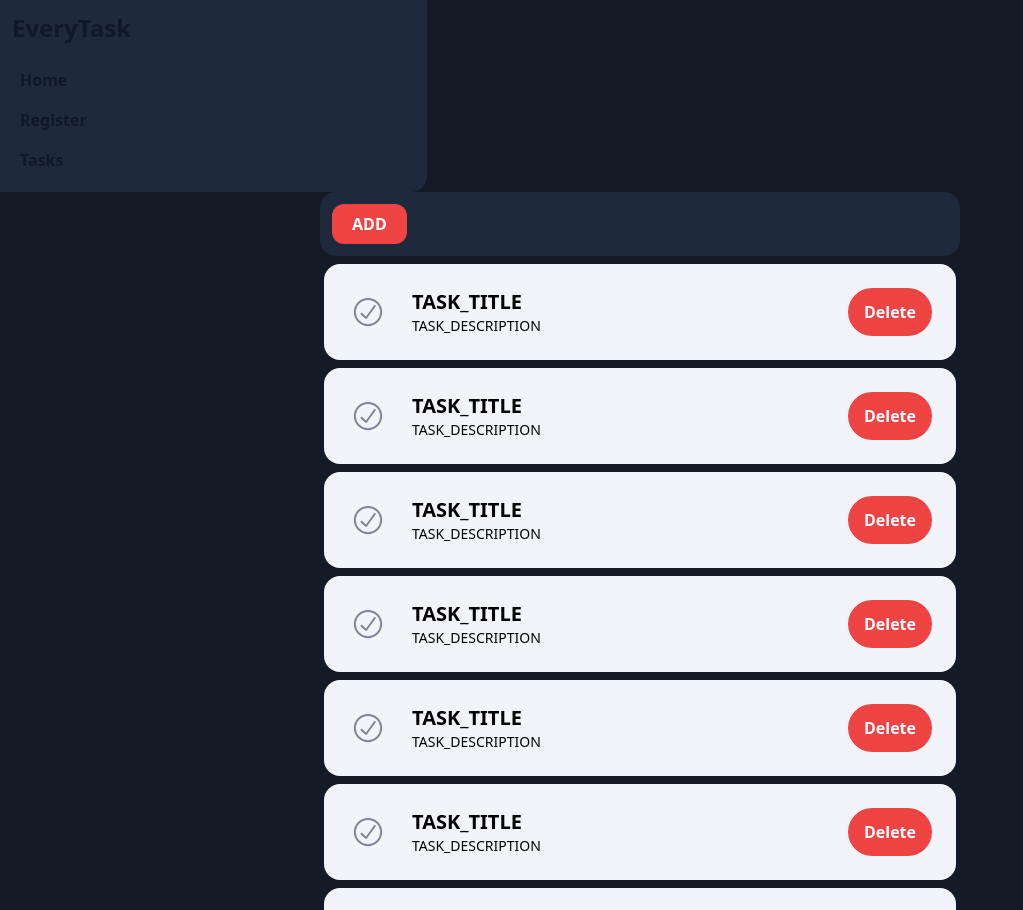
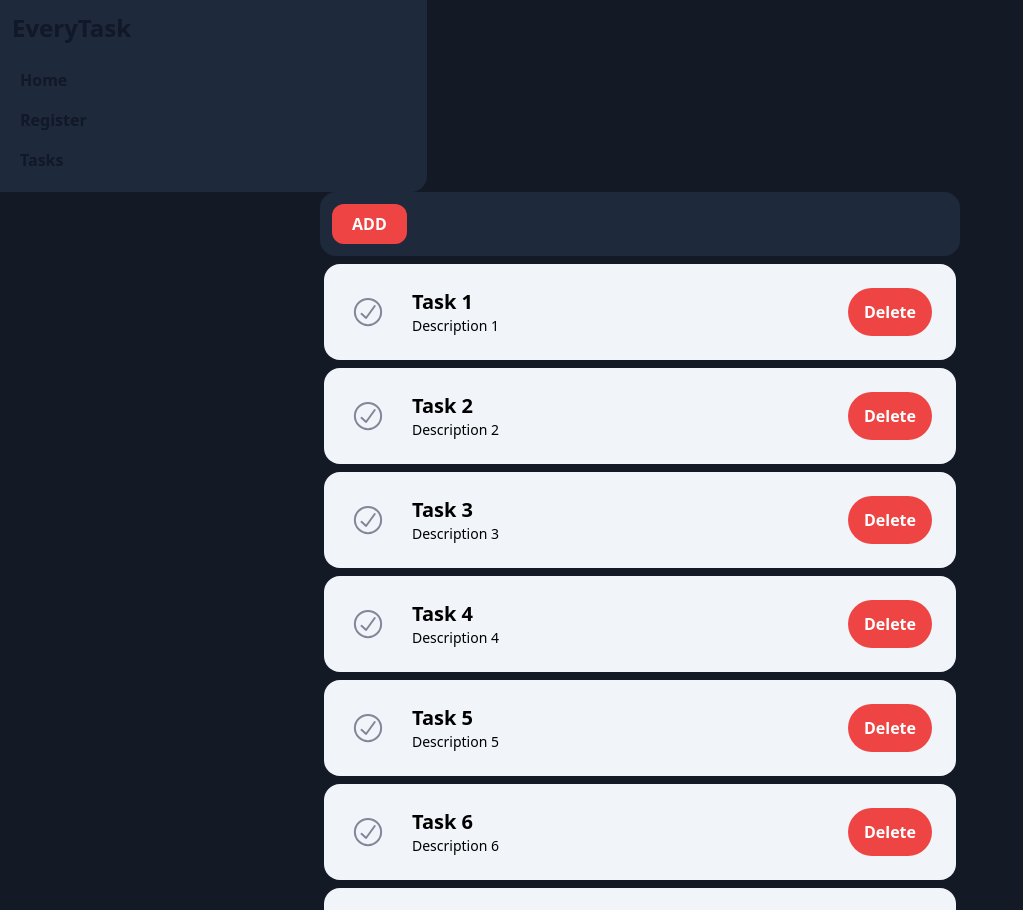
Before and after one commit to HTL-EveryTask/everytask-frontend, a Vue app: page /tasks in a window 1280 px wide. Shown: the top 910 px of the page, without its empty margins (0-1023 px from the left). Built offline with nearby package versions, Linux system fonts and the light colour scheme.

Commit message:
everytask Object now in store

```diff
--- a/src/components/TaskCard.vue
+++ b/src/components/TaskCard.vue
@@ -1,4 +1,5 @@
 <template>
+  <div class="flex">
     <div class="text-black bg-slate-100 w-1/2 mx-auto flex p-6 rounded-2xl">
       <div class="flex justify-center items-center mr-6">
         <check-circle />
@@ -8,17 +9,31 @@
         <p class="text-sm">{{ task.description }}</p>
       </div>
 
+      <div class="ml-auto flex flex-nowrap">
         <button
-      class="bg-red-500 hover:bg-red-700 text-white font-bold py-2 px-4 rounded-full ml-auto"
+          class="bg-red-500 hover:bg-red-700 text-white font-bold py-2 px-4 rounded-full"
           @click="deleteTask"
         >
           Delete
         </button>
+
+        <button
+          class="bg-red-500 hover:bg-red-700 text-white font-bold py-2 px-4 rounded-full"
+          v-if="deleteConfirm"
+          @click="
+            () => {
+              this.deleteConfirm = false;
+            }
+          "
+        >
+          Abbrechen
+        </button>
+      </div>
+    </div>
   </div>
 </template>
 
 <script>
-import Task from "../models/Task";
 import CheckCircle from "./icons/CheckCircle.vue";
 
 export default {
@@ -26,8 +41,31 @@ export default {
   components: { CheckCircle },
   props: {
     task: {
-      type: Task,
-      default: () => new Task(),
+      type: Object,
+      default: () => ({
+        title: "DEFAULT TITLE",
+        description: "DEFAULT DESCRIPTION",
+      }),
+    },
+  },
+
+  data() {
+    return {
+      deleteConfirm: false,
+    };
+  },
+
+  methods: {
+    deleteTask() {
+      if (!this.deleteConfirm) {
+        this.deleteConfirm = true;
+        setTimeout(() => {
+          this.deleteConfirm = false;
+        }, 4000);
+        return;
+      }
+
+      //TODO plz delete thx
     },
   },
 };
--- a/src/services/store.js
+++ b/src/services/store.js
@@ -2,19 +2,6 @@ import Vuex from "vuex";
 
 export const store = new Vuex.Store({
   state: {
-    user: {
-      id: null,
-      name: null,
-      email: null,
-      token: null,
-      avatar: null,
-      role: null,
-      isLoggedIn: false,
-    },
-    isLoading: false,
-    isError: false,
-    errorMessage: null,
-    isSuccess: false,
-    successMessage: null,
+    everyTask: null,
   },
 });
--- a/src/views/LoginView.vue
+++ b/src/views/LoginView.vue
@@ -84,6 +84,8 @@ export default {
       // api call to login php page
       const everyTask = new EveryTask();
       everyTask.login(this.email, this.password);
+
+      this.$store.state.everyTask = everyTask;
     },
   },
 };
--- a/src/views/TaskView.vue
+++ b/src/views/TaskView.vue
@@ -7,10 +7,7 @@
       ADD
     </button>
   </div>
-  <div v-for="n in 10" :key="n" class="m-2">
-    <TaskCard />
-  </div>
-
+  <TaskCard class="m-2" v-for="task in tasks" :key="task.id" :task="task" />
   <Modal></Modal>
 </template>
 
@@ -22,11 +19,83 @@ export default {
   name: "TaskView",
   components: { Modal, TaskCard },
 
+  data() {
+    return {
+      // TODO plz delete beispieldaten
+      tasks: [
+        {
+          id: 1,
+          title: "Task 1",
+          description: "Description 1",
+          status: "todo",
+        },
+        {
+          id: 2,
+          title: "Task 2",
+          description: "Description 2",
+          status: "todo",
+        },
+        {
+          id: 3,
+          title: "Task 3",
+          description: "Description 3",
+          status: "todo",
+        },
+        {
+          id: 4,
+          title: "Task 4",
+          description: "Description 4",
+          status: "todo",
+        },
+        {
+          id: 5,
+          title: "Task 5",
+          description: "Description 5",
+          status: "todo",
+        },
+        {
+          id: 6,
+          title: "Task 6",
+          description: "Description 6",
+          status: "todo",
+        },
+        {
+          id: 7,
+          title: "Task 7",
+          description: "Description 7",
+          status: "todo",
+        },
+        {
+          id: 8,
+          title: "Task 8",
+          description: "Description 8",
+          status: "todo",
+        },
+        {
+          id: 9,
+          title: "Task 9",
+          description: "Description 9",
+          status: "todo",
+        },
+        {
+          id: 10,
+          title: "Task 10",
+          description: "Description 10",
+          status: "todo",
+        },
+      ],
+    };
+  },
+
   methods: {
     addTask() {
       this.$router.push("/tasks/addTask");
     },
   },
+
+  mounted() {
+    // TODO plz get Tasks and save them to this.tasks
+  },
 };
 </script>
 
--- a/src/views/modals/AddTask.vue
+++ b/src/views/modals/AddTask.vue
@@ -52,14 +52,7 @@ export default {
 
   methods: {
     addTask() {
-      this.$emit("add", this.task);
-      this.task = {
-        title: "",
-        description: "",
-        dueDate: "",
-        createDate: "",
-        note: "",
-      };
+      // TODO: plz Add task to database
     },
   },
 };
```
Lines whose indentation alone changed are shown as unchanged.
